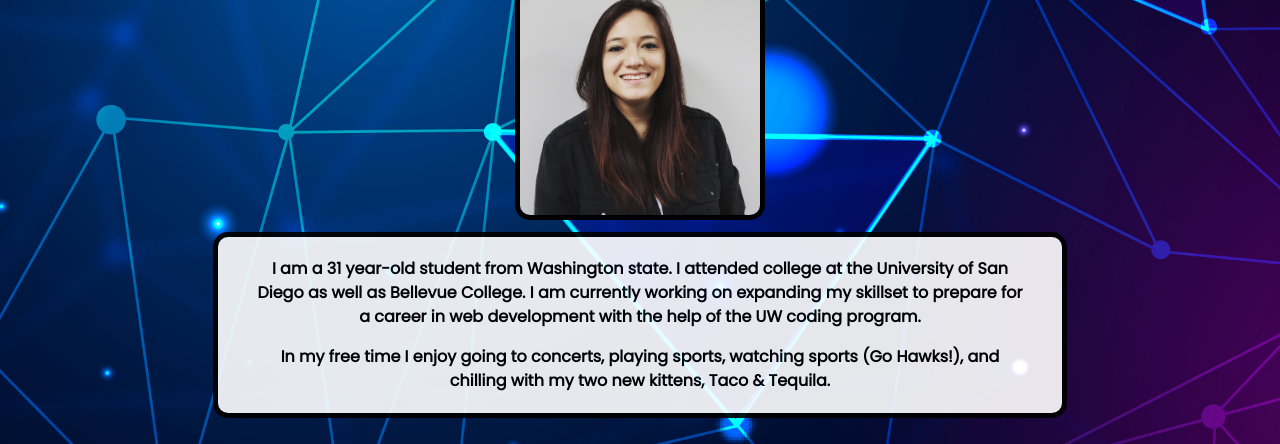
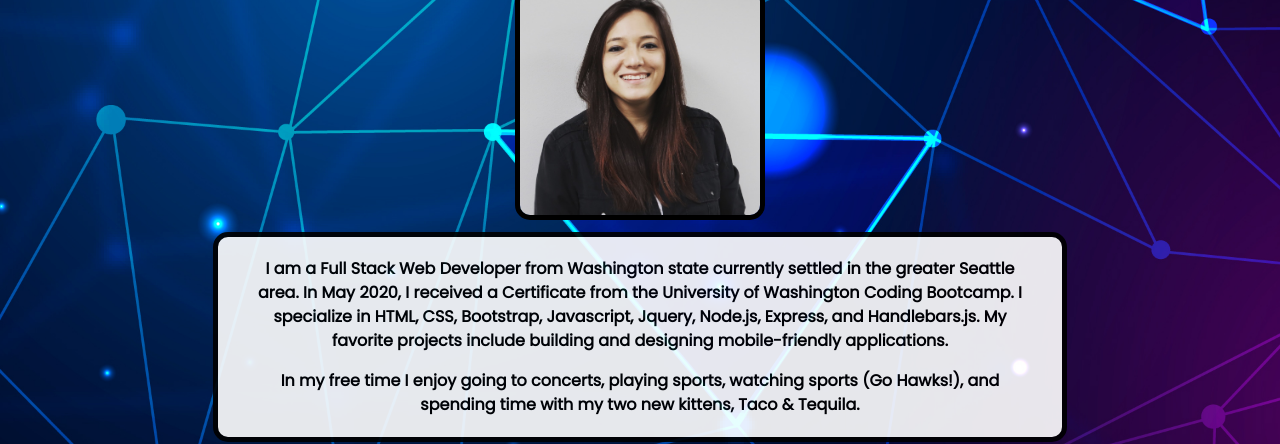
Before and after one commit to jayballa7/Jenn-Ballard-Portfolio, a plain HTML site: page index.html in a window 1280 px wide. Shown: the part 195-639 px from the top of the page. Drawn offline with nearby package versions, Linux system fonts and the light colour scheme.

Commit message:
changed about me section

```diff
--- a/index.html
+++ b/index.html
@@ -49,8 +49,8 @@
   <div class = "row text-center">
     <div class = "offset-md-2 col-md-8 card about-div">
       <div class = "card-body">
-      <p class = "card-text">I am a 31 year-old student from Washington state. I attended college at the University of San Diego as well as Bellevue College. I am currently working on expanding my skillset to prepare for a career in web development with the help of the UW coding program.</p>
-      <p class = "card-text">In my free time I enjoy going to concerts, playing sports, watching sports (Go Hawks!), and chilling with my two new kittens, Taco & Tequila.</p>
+      <p class = "card-text">I am a Full Stack Web Developer from Washington state currently settled in the greater Seattle area. In May 2020, I received a Certificate from the University of Washington Coding Bootcamp. I specialize in HTML, CSS, Bootstrap, Javascript, Jquery, Node.js, Express, and Handlebars.js. My favorite projects include building and designing mobile-friendly applications.</p>
+      <p class = "card-text">In my free time I enjoy going to concerts, playing sports, watching sports (Go Hawks!), and spending time with my two new kittens, Taco & Tequila.</p>
       </div>
     </div>
   </div>
```
Also changed, not shown: portfolio.html (+1 -1 lines).
